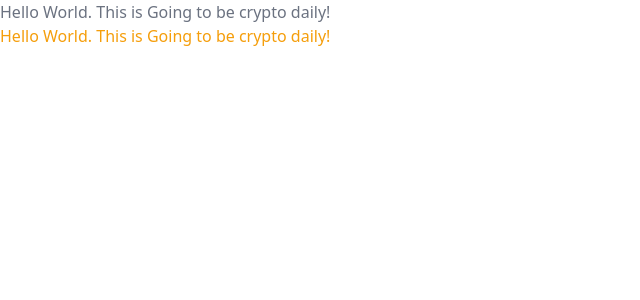
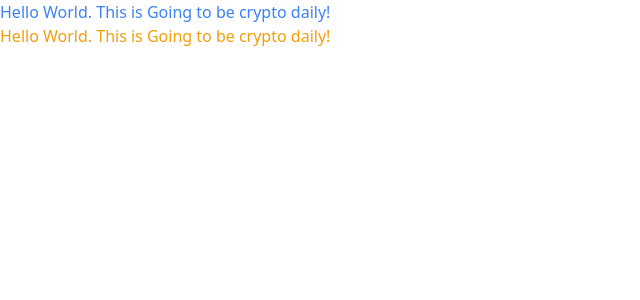
Before and after one commit to JustinVelazquez/Daily_Cryptov3, a React (Create React App) app in the folder client-side/: page / in a window 1280 px wide. Shown: the top 300 px of the page, without its empty margins (0-640 px from the left). Built offline with nearby package versions, Linux system fonts and the light colour scheme.

Commit message:
added addtional tailwind options. enahbled jit mode

```diff
--- a/client-side/src/App.js
+++ b/client-side/src/App.js
@@ -4,7 +4,7 @@ function App() {
   return (
     <div>
       <ul class="flex-row">
-        <li class="text-gray-500 flex-auto">
+        <li class="text-blue-500 flex-auto">
           Hello World. This is Going to be crypto daily!
         </li>
         <li class="text-yellow-500 flex-auto">
--- a/client-side/src/index.js
+++ b/client-side/src/index.js
@@ -2,7 +2,7 @@ import React from 'react';
 import ReactDOM from 'react-dom';
 
 import App from './App';
-import './index.css';
+import './styles/index.css';
 
 ReactDOM.render(
   <React.StrictMode>
--- a/client-side/src/index.css
+++ b/client-side/src/styles/index.css
@@ -1,4 +1,5 @@
 /* ./src/index.css */
+/* //This is a CSS reset. Nukes all the styles by default in the browser */
 @tailwind base;
 @tailwind components;
 @tailwind utilities;
--- a/client-side/tailwind.config.js
+++ b/client-side/tailwind.config.js
@@ -1,11 +1,9 @@
 module.exports = {
-  purge: ['./src/**/*.{js,jsx,ts,tsx}', './public/index.html'],
+  mode: 'jit',
+  purge: ['./src/**/*.{js,jsx,ts,tsx}', './components/**/*.{js,jsx,ts,tsx}'],
   darkMode: false, // or 'media' or 'class'
   theme: {
     extend: {},
   },
-  variants: {
-    extend: {},
-  },
   plugins: [],
 };
```
